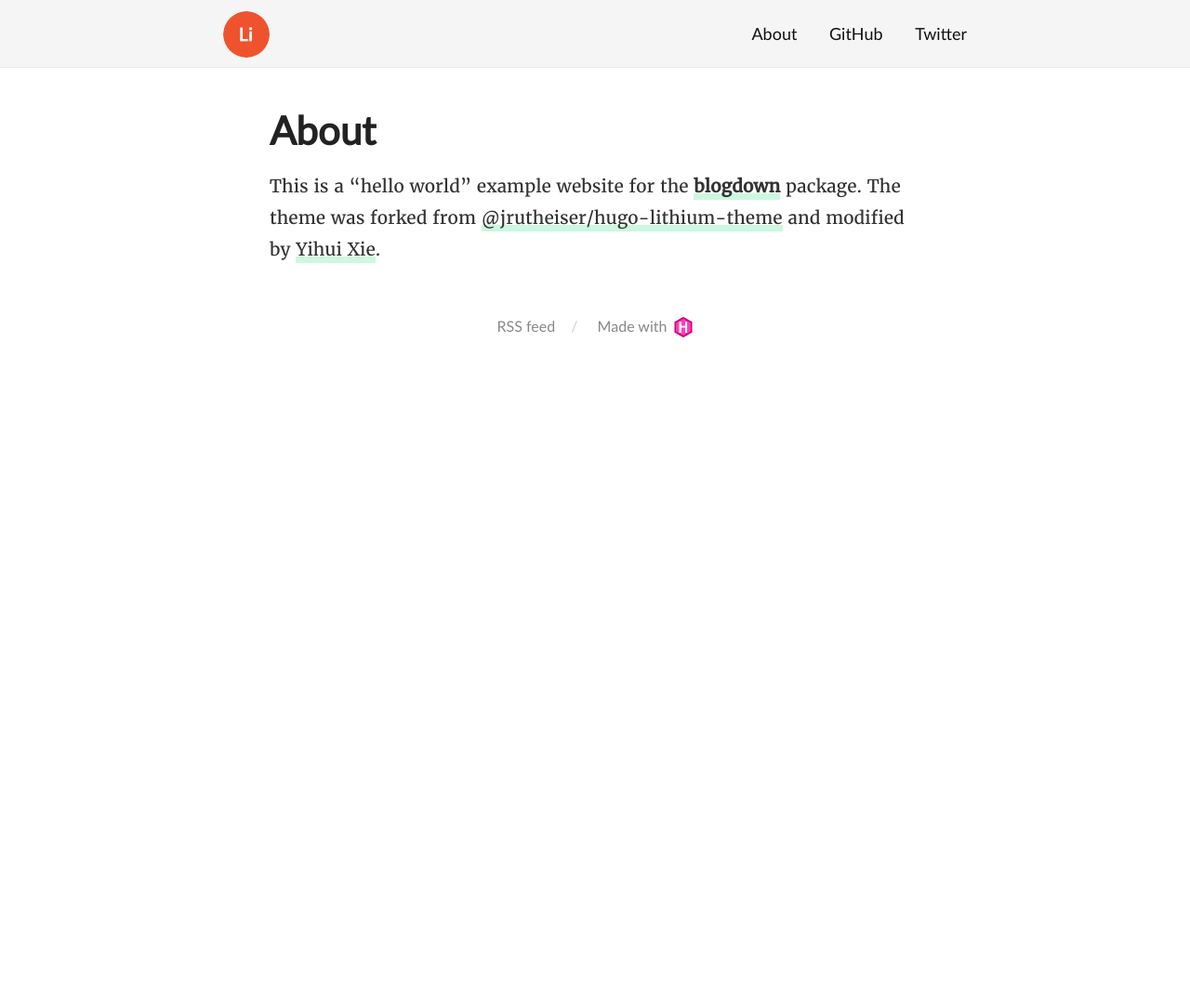
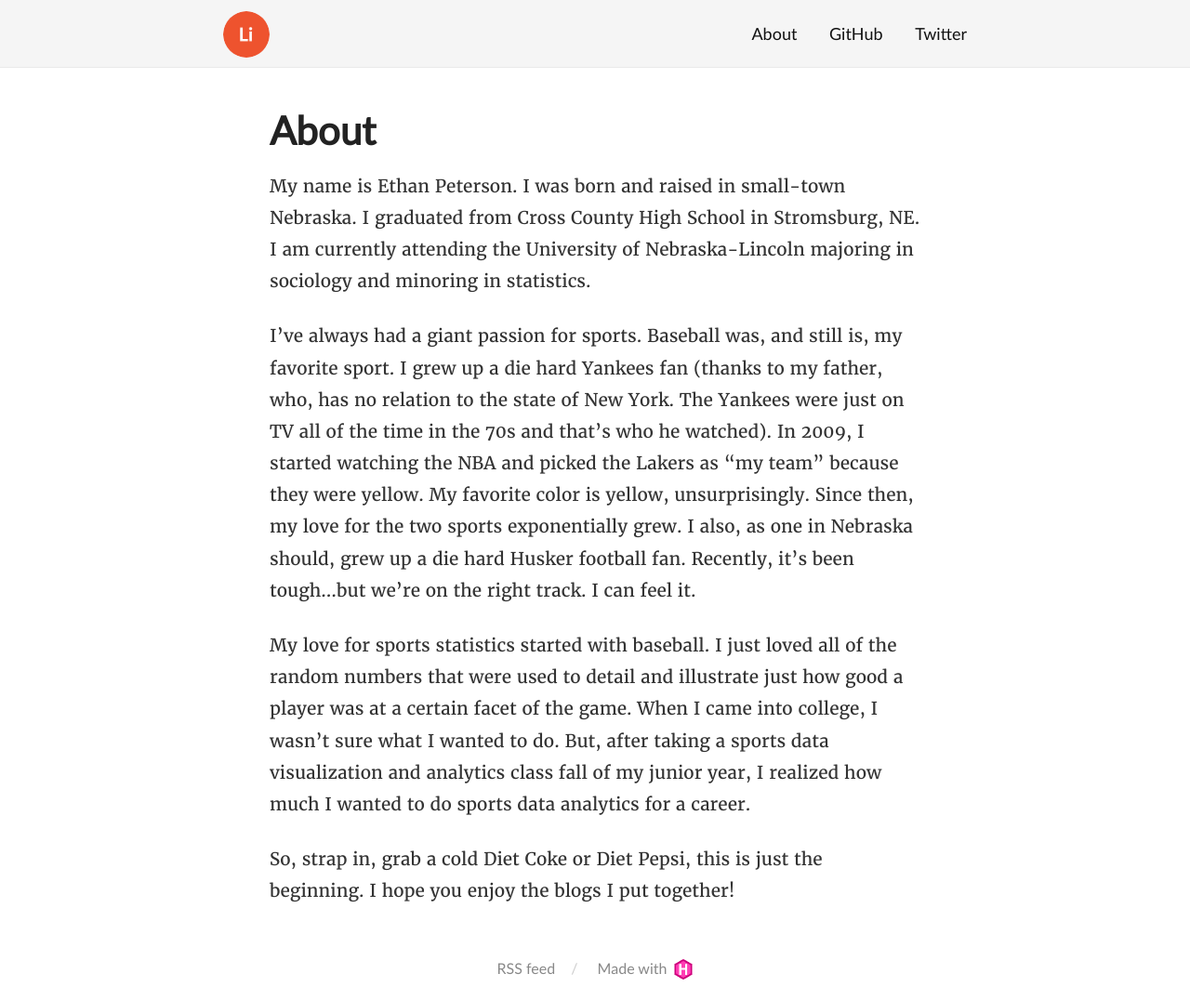
Before and after one commit to ethanreedpeterson/ethanreedpeterson.github.io, a plain HTML site: page about/index.html in a window 1280 px wide. Shown: the whole page at 93% size. Before the commit the page ends 800 px from the top, so only its background shows below. Drawn offline with Linux system fonts and the light colour scheme.

Commit message:
Updates to about page

```diff
--- a/about/index.html
+++ b/about/index.html
@@ -63,7 +63,12 @@
 
 
     <div class="article-content">
-      <p>This is a &ldquo;hello world&rdquo; example website for the <a href="https://github.com/rstudio/blogdown"><strong>blogdown</strong></a> package. The theme was forked from <a href="https://github.com/jrutheiser/hugo-lithium-theme">@jrutheiser/hugo-lithium-theme</a> and modified by <a href="https://github.com/yihui/hugo-lithium">Yihui Xie</a>.</p>
+      <p>My name is Ethan Peterson. I was born and raised in small-town Nebraska. I graduated from Cross County High School in Stromsburg, NE. I am currently attending the University of Nebraska-Lincoln majoring in sociology and minoring in statistics.</p>
+<p>I&rsquo;ve always had a giant passion for sports. Baseball was, and still is, my favorite sport. I grew up a die hard Yankees fan (thanks to my father, who, has no relation to the state of New York. The Yankees were just on TV all of the time in the 70s and that&rsquo;s who he watched).
+In 2009, I started watching the NBA and picked the Lakers as &ldquo;my team&rdquo; because they were yellow. My favorite color is yellow, unsurprisingly.
+Since then, my love for the two sports exponentially grew. I also, as one in Nebraska should, grew up a die hard Husker football fan. Recently, it&rsquo;s been tough&hellip;but we&rsquo;re on the right track. I can feel it.</p>
+<p>My love for sports statistics started with baseball. I just loved all of the random numbers that were used to detail and illustrate just how good a player was at a certain facet of the game. When I came into college, I wasn&rsquo;t sure what I wanted to do. But, after taking a sports data visualization and analytics class fall of my junior year, I realized how much I wanted to do sports data analytics for a career.</p>
+<p>So, strap in, grab a cold Diet Coke or Diet Pepsi, this is just the beginning. I hope you enjoy the blogs I put together!</p>
 
     </div>
   </article>
--- a/index.xml
+++ b/index.xml
@@ -33,7 +33,8 @@ I’ve always had a giant passion for sports. Baseball was, and still is, my fav
       <pubDate>Thu, 05 May 2016 21:48:51 -0700</pubDate>
 
       <guid>/about/</guid>
-      <description>This is a &amp;ldquo;hello world&amp;rdquo; example website for the blogdown package. The theme was forked from @jrutheiser/hugo-lithium-theme and modified by Yihui Xie.</description>
+      <description>My name is Ethan Peterson. I was born and raised in small-town Nebraska. I graduated from Cross County High School in Stromsburg, NE. I am currently attending the University of Nebraska-Lincoln majoring in sociology and minoring in statistics.
+I&amp;rsquo;ve always had a giant passion for sports. Baseball was, and still is, my favorite sport. I grew up a die hard Yankees fan (thanks to my father, who, has no relation to the state of New York.</description>
     </item>
 
   </channel>
```
